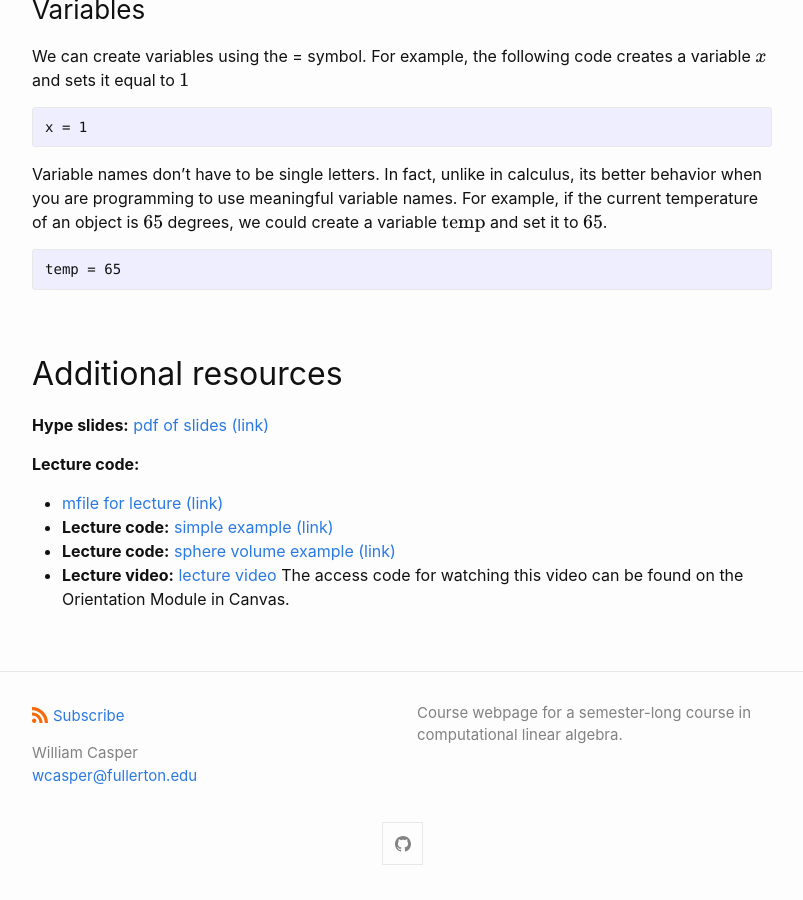
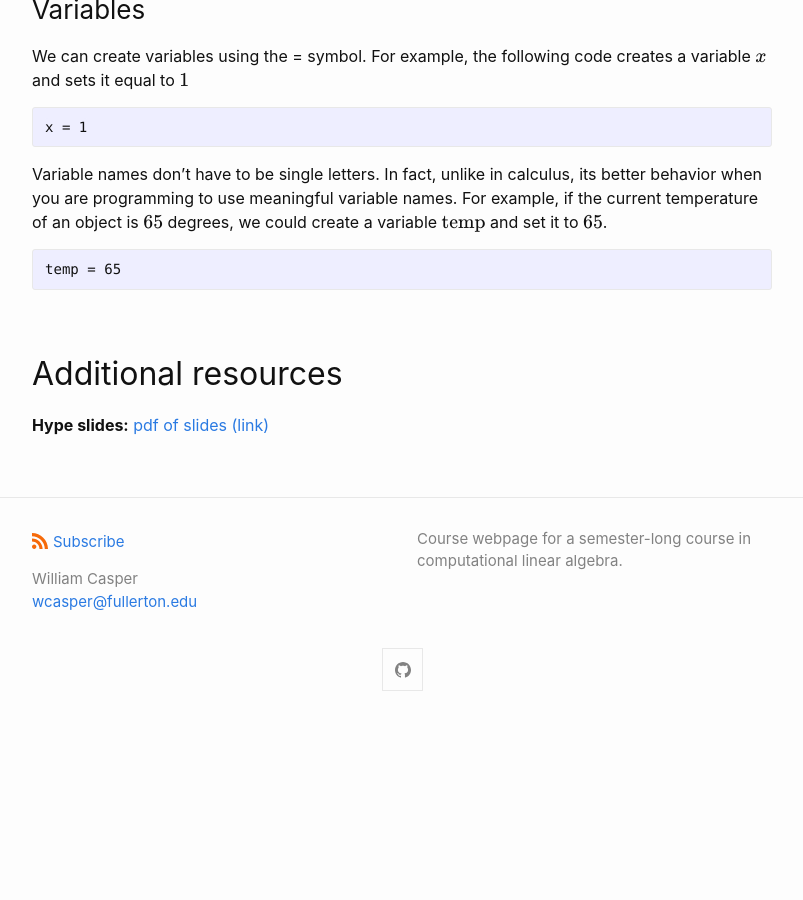
Before and after one commit to wcasper/math107spring2023, a Jekyll site: the page built from _posts/2023-01-23-Week-1-Lecture-1.md, in a window 1280 px wide and 900 px high, scrolled down 1830 px. Shown: the whole window, without its empty margins (238-1041 px from the left). Built offline with Jekyll 4.4.1, drawn with Linux system fonts in a browser that asks for light colours; after the commit the page ends 2556 px from its top, so only the background shows below that.

Commit message:
fixed links

```diff
--- a/_posts/2023-01-23-Week-1-Lecture-1.md
+++ b/_posts/2023-01-23-Week-1-Lecture-1.md
@@ -21,7 +21,7 @@
 ### Linear algebra
 Linear algebra is perhaps one of the most widely applicable mathematics courses in university.  In fact, linear algebra plays a central role in virtually every other topic in modern mathematics!  Even better, it features a ton of real-world applications including the following extremely incomplete list of examples: digital image processing, machine learning, curve fitting, weather forecasting, data analysis, computer vision, computational physics, and engineering.
 
-Check the following page for several examples of specific <a target="_parent" href="https://wcasper.github.io/math107spring2022/extras/example-problems">cool problems that can be solved using linear algebra (link)</a>.
+Check the following page for several examples of specific <a target="_parent" href="https://wcasper.github.io/math107spring2023/extras/example-problems">cool problems that can be solved using linear algebra (link)</a>.
 
 ### Computer programming
 For many of the real-world applications, the linear algebra problems are simply too big to be reasonably done by hand and we need to learn how to use a computer.  Even then, some particularly large problems can take a very long time.  In this class we will learn how to perform some basic programming tasks using MATLAB in order to find numerical solutions of some linear algebra problems.
@@ -50,12 +50,4 @@
 
 
 ## Additional resources
-**Hype slides:** <a target="_parent" href="https://wcasper.github.io/math107spring2022/extras/presentations/hype/slides.pdf">pdf of slides (link)</a>
-
-
-**Lecture code:**
-* <a target="_parent" href="https://wcasper.github.io/math107spring2022/MATLAB/lecture1.m">mfile for lecture (link)</a>
-* **Lecture code:** <a target="_parent" href="https://wcasper.github.io/math107spring2022/MATLAB/lecture1_example.m">simple example (link)</a>
-* **Lecture code:** <a target="_parent" href="https://wcasper.github.io/math107spring2022/MATLAB/lecture1_example.m">sphere volume example (link)</a>
-* **Lecture video:** <a href="https://fullerton.zoom.us/rec/share/ZjspgnIoYcFGueDkeVR0Fg3EzgcwEo_Y_7-NBcpI7Z3WfDXD6QxyBxytLXaocb-P.mW26rydu3QlpHRfU">lecture video</a>
-The access code for watching this video can be found on the Orientation Module in Canvas.
+**Hype slides:** <a target="_parent" href="https://wcasper.github.io/math107spring2023/extras/presentations/hype/slides.pdf">pdf of slides (link)</a>
```
